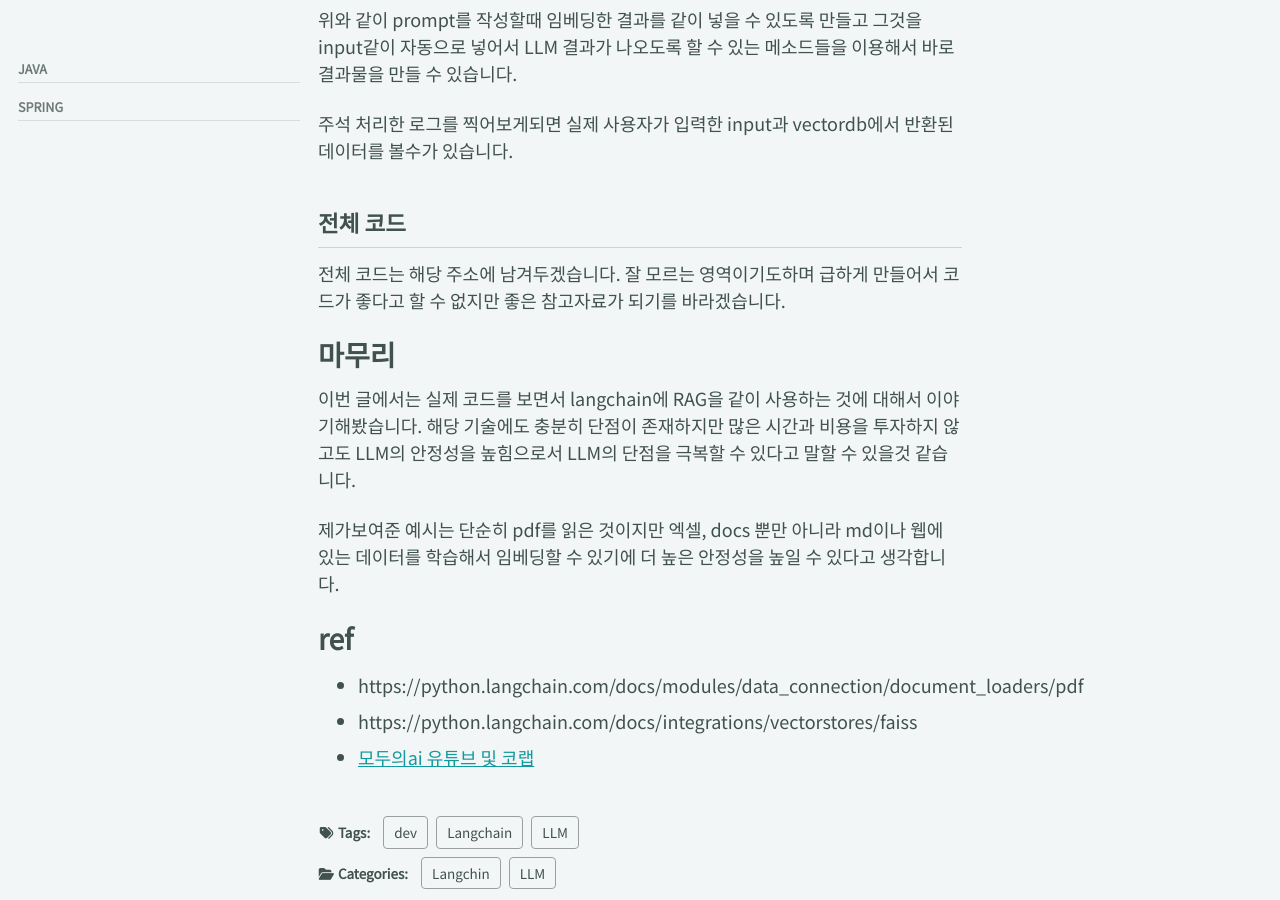
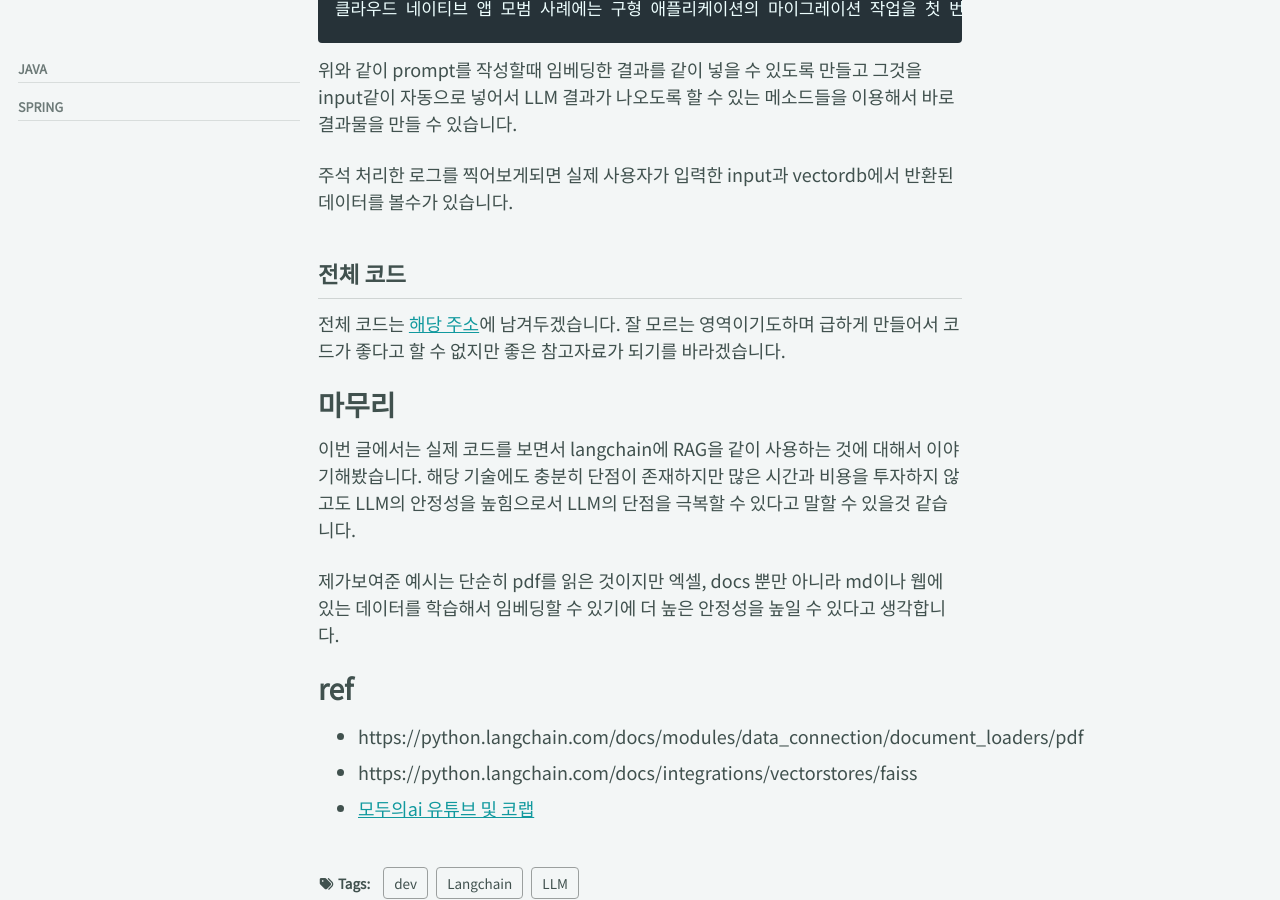
Before and after one commit to BaeJi77/BaeJi77.github.io, a Jekyll site: the page built from _posts/dev/LLM/2024-03-02-langchain-with-RAG-2.md, in a window 1280 px wide and 900 px high, scrolled down 7822 px. Built offline with Jekyll 4.4.1, drawn with Linux system fonts in a browser that asks for light colours; cached includes are drawn as plain includes; nearby versions of some CDN libraries; comment, search, counter and statistics services are not loaded; part of the change alters nothing that is shown; some of the changed text lies outside the part shown.

```diff
--- a/_posts/dev/LLM/2024-03-02-langchain-with-RAG-2.md
+++ b/_posts/dev/LLM/2024-03-02-langchain-with-RAG-2.md
@@ -10,6 +10,8 @@ tags:
   - LLM
   - Langchain
 ---
+
+해당 아티클에 존재하는 코드를 보고 싶으시다면 [해당 주소](https://github.com/BaeJi77/langchain-with-RAG)에서 보실 수 있습니다.
 
 # 이전 글
 
@@ -251,7 +253,7 @@ print(response["answer"])
 
 ## 전체 코드
 
-전체 코드는 해당 주소에 남겨두겠습니다. 잘 모르는 영역이기도하며 급하게 만들어서 코드가 좋다고 할 수 없지만 좋은 참고자료가 되기를 바라겠습니다.
+전체 코드는 [해당 주소](https://github.com/BaeJi77/langchain-with-RAG)에 남겨두겠습니다. 잘 모르는 영역이기도하며 급하게 만들어서 코드가 좋다고 할 수 없지만 좋은 참고자료가 되기를 바라겠습니다.
 
 # 마무리
 
```
